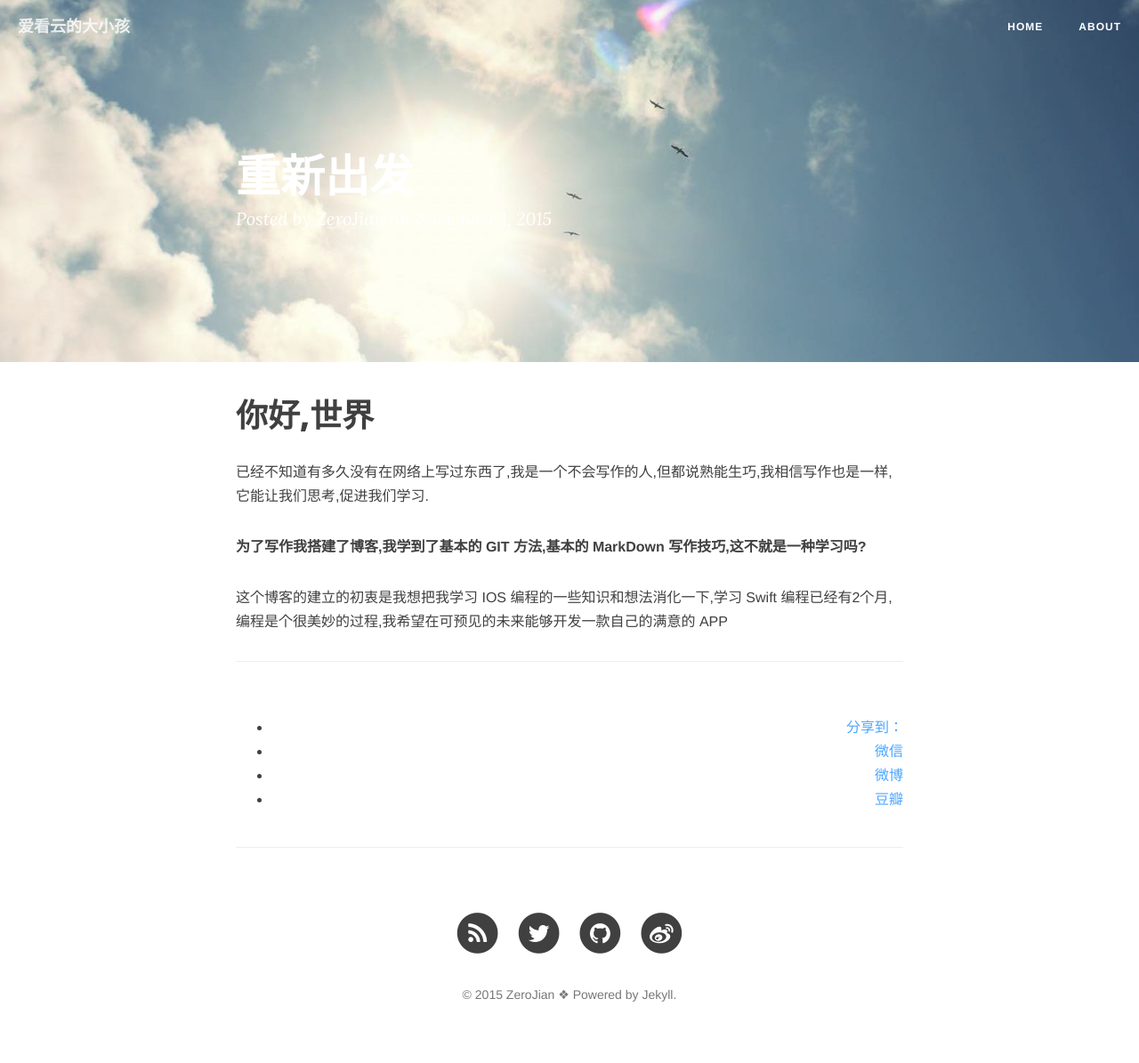
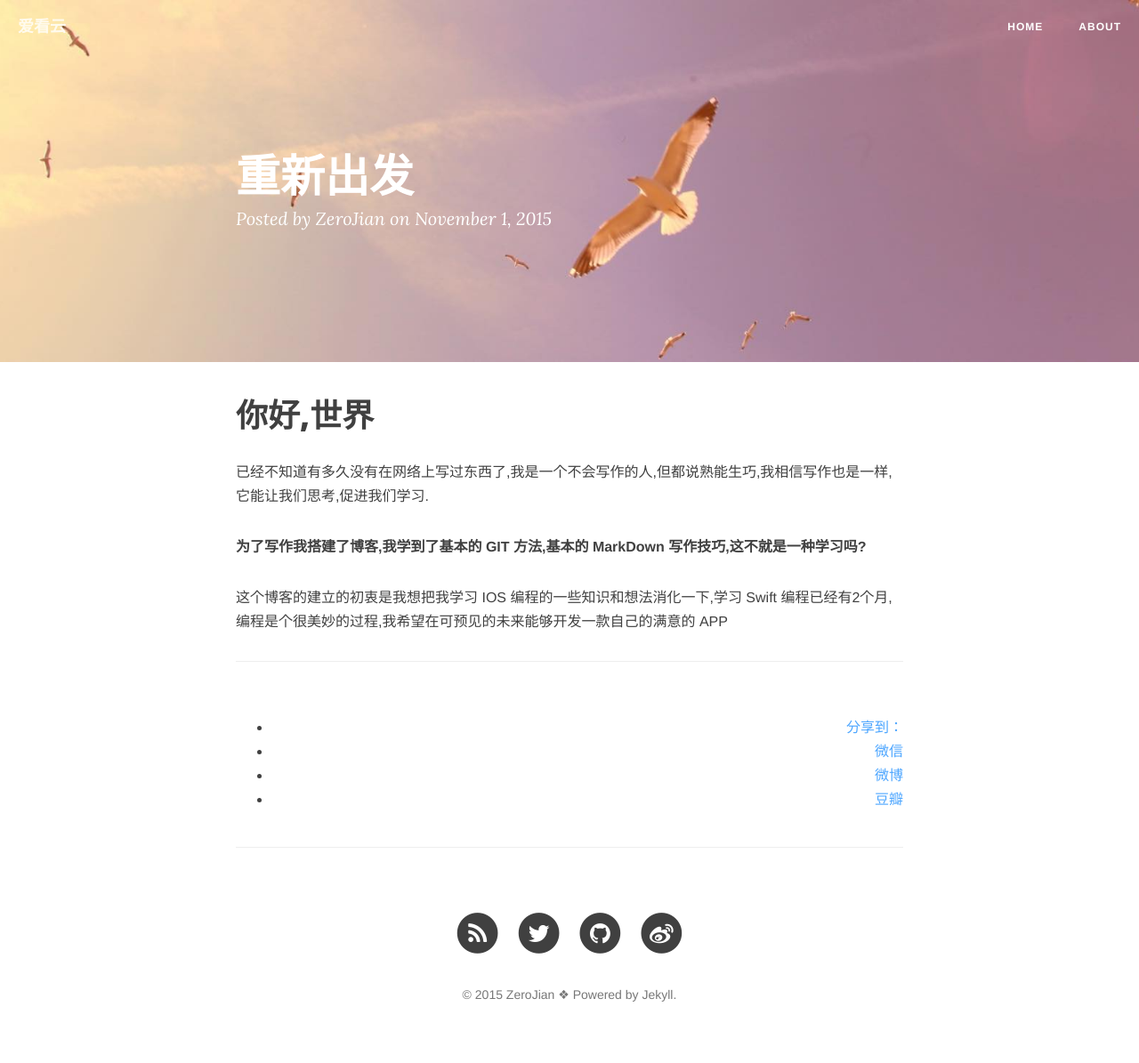
Before and after one commit to ZeroJian/ZeroJian.github.io, a Jekyll site: the page built from _posts/2015-11-1-重新出发.md, in a window 1280 px wide. Shown: the whole page at 89% size. Built offline with Jekyll 4.4.1, drawn with Linux system fonts in a browser that asks for light colours; nearby versions of some CDN libraries; comment, search, counter and statistics services are not loaded.

Commit message:
Update _config.yml

```diff
--- a/_config.yml
+++ b/_config.yml
@@ -1,5 +1,5 @@
 # Site settings
-title: 爱看云的大小孩
+title: 爱看云
 header-img: "img/mountain.jpg"
 tagline: "cn"
 description: "当你抬头看天上的云,一切都变的美好起来"
@@ -45,7 +45,7 @@
     values:
       layout: "post"
       author: "ZeroJian"
-      header-img: "img/birds.jpg" # We don't want posts without a header image, that whould mean white on white
+      header-img: "img/seagulls.jpg" # We don't want posts without a header image, that whould mean white on white
 
 # Comments
 comments :
```
